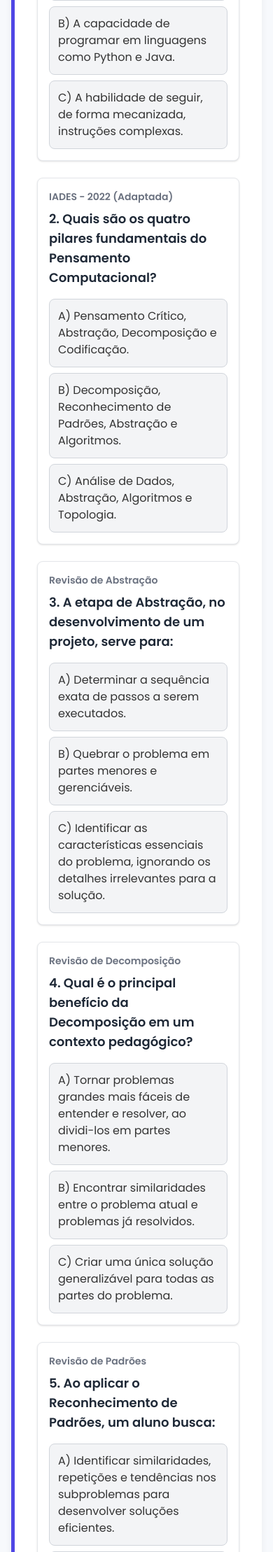
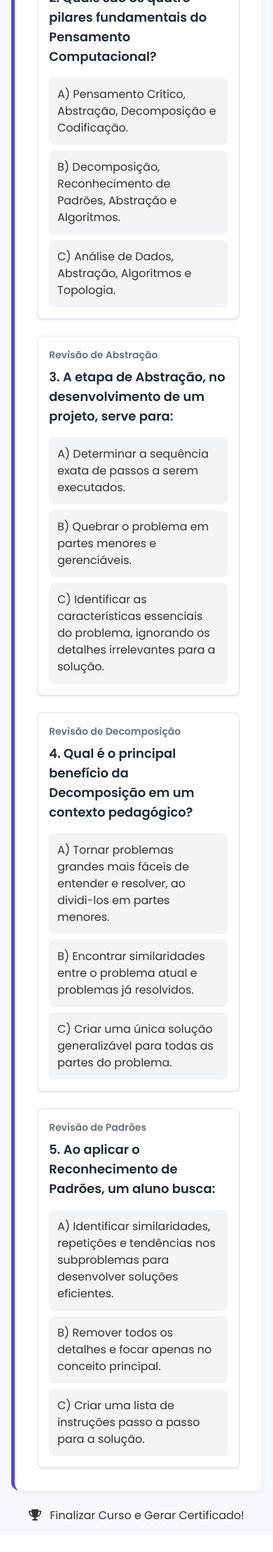
Before and after one commit to danidancr/PCTeacher, a Python web app: template templates/conteudo-projeto-final.html in a window 390 px wide. Shown: the part 2497-4715 px from the top of the page at 70% size. After the commit the page ends 4670 px from the top, so only its background shows below. Run offline with Jinja, Linux system fonts and the light colour scheme; the template is opened without the code that fills it, so the values that code supplies are empty; some libraries are stand-ins or nearby versions.

Commit message:
atualizar exercício de projeto

```diff
--- a/templates/conteudo-base.html
+++ b/templates/conteudo-base.html
@@ -5,12 +5,16 @@
     <meta name="viewport" content="width=device-width, initial-scale=1.0">
 
     <title>PC Teacher - {% block title %}{% endblock %}</title>
+
+    {# --- IMPORTAÇÕES (Tailwind, Fontes, Ícones) --- #}
     <link rel="stylesheet" href="{{ url_for('static', filename='css/dashboard.css') }}">
     <link rel="stylesheet" href="{{ url_for('static', filename='css/modulos.css') }}">
 
+    {# CDN do Tailwind CSS 3.x - Uso de Script Config #}
     <script src="https://cdn.tailwindcss.com"></script>
     <link href="https://fonts.googleapis.com/css2?family=Poppins:wght@400;500;600;700&display=swap" rel="stylesheet">
-    <link rel="stylesheet" href="https://cdnjs.cloudflare.com/ajax/libs/font-awesome/6.0.0-beta3/css/all.min.css">
+    {# Font Awesome v6 - Sólido (fas) #}
+    <link rel="stylesheet" href="https://cdnjs.cloudflare.com/ajax/libs/font-awesome/6.5.1/css/all.min.css">
 
     <script>
         tailwind.config = {
@@ -24,23 +28,37 @@
                     },
                     fontFamily: {
                         sans: ['Poppins', 'sans-serif'],
-                    }
+                    },
+                    // Adiciona transições suaves por padrão
+                    transitionProperty: {
+                        'colors': 'background-color, border-color, color, fill, stroke',
+                        'shadow': 'box-shadow',
+                        'transform': 'transform',
+                    },
                 }
             }
         }
     </script>
 
     <style>
+        /* --- DEFINIÇÕES DE VARIÁVEIS CSS --- */
+        :root {
+            --primary-indigo: #4f46e5;
+            --secondary-green: #10b981;
+            --dark-gray: #1f2937;
+        }
+
         /* --- ESTILOS GERAIS E DO CORPO DA PÁGINA --- */
 
         *, ::before, ::after {
             box-sizing: border-box;
         }
-        /* Elimina a barra de rolagem horizontal e define a fonte Poppins */
+
         html, body {
             overflow-x: hidden;
             width: 100%;
             font-family: 'Poppins', sans-serif;
+            min-height: 100vh; /* Garante que o corpo preencha a tela */
         }
 
         /* IMPEDE O OVERFLOW HORIZONTAL NO CONTEÚDO PRINCIPAL (FIX CRÍTICO) */
@@ -66,7 +84,12 @@
             border-radius: 0.75rem;
             box-shadow: 0 4px 12px rgba(0, 0, 0, 0.05);
             margin-bottom: 1.5rem;
-            border-left: 5px solid #4f46e5; /* Detalhe lateral em indigo */
+            border-left: 5px solid var(--primary-indigo); /* Detalhe lateral em indigo */
+            transition: box-shadow 0.3s ease;
+        }
+
+        .content-section:hover {
+            box-shadow: 0 6px 15px rgba(0, 0, 0, 0.08);
         }
 
         /* Títulos Principais */
@@ -97,72 +120,79 @@
 
         /* Botão principal de finalização */
         .btn-finish {
-            background-color: #10b981; /* secondary-green */
-            color: white;
-            padding: 0.75rem 1.5rem;
-            border-radius: 0.5rem;
-            font-weight: 600;
-            transition: background-color 0.2s, transform 0.1s;
+            /* Uso de @apply para manter classes Tailwind nos estilos customizados */
+            @apply bg-secondary-green text-white py-3 px-6 rounded-lg font-semibold shadow-lg transition duration-200 ease-in-out;
         }
 
         .btn-finish:hover {
-            background-color: #059669; /* green-700 */
-            transform: translateY(-1px);
+            @apply bg-green-700 transform -translate-y-0.5 shadow-xl;
         }
 
         /* Estilo para as opções do quiz */
         .quiz-option {
-            transition: all 0.1s ease-in-out;
-            border: 1px solid #d1d5db; /* gray-300 */
-            cursor: pointer;
-            padding: 1rem;
-            border-radius: 0.5rem;
+            /* Simplificado com classes Tailwind para transição, borda e fundo */
+            @apply transition-colors duration-150 ease-in-out border border-gray-300 cursor-pointer p-4 rounded-lg flex items-center justify-between;
         }
 
         .quiz-option:hover:not(.pointer-events-none) {
-            background-color: #f3f4f6; /* gray-100 */
+            @apply bg-gray-50 shadow-sm;
+        }
+
+        /* Indicador de Status do Quiz (Adicionado) */
+        .quiz-status-icon {
+            @apply text-lg transition-opacity duration-300 ml-3;
+            opacity: 0; /* Inicia oculto */
+        }
+        .quiz-status-icon.visible {
+            opacity: 1; /* Torna visível após o clique */
         }
 
         /* Layout Responsivo para a Sidebar (Mobile/Tablet) */
         @media (max-width: 1023px) {
             .sidebar {
+                /* Sidebar fixada no topo/abaixo da nav-bar em mobile (se existir) */
                 width: 100%;
                 height: auto;
                 position: relative;
                 padding: 1rem 0;
+                /* Corrigindo display para bloco em mobile, mantendo flex no logo */
+                display: block;
             }
             .main-content {
                 margin-left: 0;
                 padding-top: 1rem;
             }
-            /* Garantindo que a navegação seja horizontal em mobile */
+
+            /* Garante que a navegação seja horizontal e flexível em mobile */
             .sidebar-nav {
-                flex-direction: row;
-                flex-wrap: wrap;
-                justify-content: space-around;
-                border-top: 1px solid #374151;
-                padding-top: 1rem;
+                @apply flex flex-row flex-wrap justify-around border-t border-gray-700 pt-3 px-1;
             }
             .sidebar-item {
-                padding: 0.5rem 0.5rem;
-                margin: 0.25rem;
+                @apply flex-grow text-center py-2 px-1 text-sm rounded-md transition-all duration-150;
                 flex-basis: auto;
-                justify-content: center;
             }
+            .sidebar-item i {
+                @apply block text-lg mb-1; /* Ícone acima do texto */
+            }
+
             .sidebar-footer {
+                display: none; /* Oculta a opção Sair no footer em mobile */
+            }
+
+            /* Oculta o texto do logo e indicadores em mobile para economizar espaço */
+            .sidebar-header .title,
+            .sidebar-progress-indicator {
                 display: none;
             }
-            /* Oculta o texto do logo em mobile para economizar espaço */
-            .sidebar-header .title {
-                display: none;
-            }
-            /* Esconde o indicador de progresso em mobile para manter a sidebar limpa */
-            .sidebar-progress-indicator {
-                display: none;
+
+            .sidebar-header {
+                /* Centraliza ou ajusta o logo em mobile */
+                @apply justify-center;
             }
         }
     </style>
 
+    {# --- Importações do Firebase Client SDK (Versão 9 modular é preferível, mas mantendo a v8 por compatibilidade) --- #}
     <script src="https://www.gstatic.com/firebasejs/8.10.1/firebase-app.js"></script>
     <script src="https://www.gstatic.com/firebasejs/8.10.1/firebase-auth.js"></script>
     <script src="https://www.gstatic.com/firebasejs/8.10.1/firebase-firestore.js"></script>
@@ -170,67 +200,67 @@
 </head>
 <body class="bg-light-bg">
 
-    <div class="min-h-screen">
+    <div class="min-h-screen lg:flex">
 
-        <aside class="sidebar w-full lg:w-72" id="sidebar">
-            <div class="sidebar-header">
-                <img src="{{ url_for('static', filename='img/logo-black.png') }}" alt="Professores ensinando">
-                <span class="title">PC Teacher</span>
+        {# --- SIDEBAR --- #}
+        <aside class="sidebar bg-dark-gray text-white w-full lg:w-72 flex flex-col fixed h-16 lg:h-full lg:static z-10 shadow-lg" id="sidebar">
+            <div class="sidebar-header flex items-center justify-start p-4 border-b border-gray-700 h-16">
+                <img src="{{ url_for('static', filename='img/logo-black.png') }}" alt="Professores ensinando" class="h-8 w-8 mr-2 rounded-full bg-white p-1">
+                <span class="title text-xl font-bold">PC Teacher</span>
             </div>
 
+            <div class="flex flex-col flex-grow overflow-y-auto lg:p-0">
+
                 {# ========================================================= #}
-            {# NOVO INDICADOR DE PROGRESSO GERAL NA SIDEBAR #}
-            {# A variável 'progresso' era buscada aqui, mas agora usamos 'progresso_data' #}
-            {# O {% if progresso_data %} garante que não haverá erro UndefinedError #}
+                {# INDICADOR DE PROGRESSO GERAL #}
                 {% if progresso_data and user %}
                 <div class="sidebar-progress-indicator p-4 text-white">
-                <p class="text-sm font-semibold mb-1">Olá, {{ user.nome.split(' ')[0] }}!</p>
+                    <p class="text-sm font-semibold mb-1 truncate">Olá, {{ user.nome.split(' ')[0] }}! 👋</p>
                     <p class="text-xs text-gray-300 mb-2">Progresso Geral:</p>
                     <div class="w-full bg-gray-600 rounded-full h-2.5">
-                    <div class="bg-secondary-green h-2.5 rounded-full"
+                        <div class="bg-secondary-green h-2.5 rounded-full transition-all duration-700 ease-out"
                             style="width: {{ progresso_data.overall_percent }}%">
                         </div>
                     </div>
                     <p class="text-xs mt-1 text-gray-300 font-bold text-right">
-                    {{ progresso_data.overall_percent }}%
+                        {{ progresso_data.overall_percent }}% Concluído
                     </p>
                 </div>
                 {% endif %}
                 {# ========================================================= #}
 
-            <nav class="sidebar-nav">
-                <a href="{{ url_for('perfil') }}" class="sidebar-item">
-                    <i class="fas fa-user-circle"></i> Meu Perfil
+                <nav class="sidebar-nav flex flex-col space-y-1 p-4 flex-grow">
+                    <a href="{{ url_for('perfil') }}" class="sidebar-item flex items-center p-3 text-gray-300 hover:bg-gray-700 rounded-lg">
+                        <i class="fas fa-user-circle w-6"></i> <span class="lg:inline">Meu Perfil</span>
                     </a>
-                <a href="{{ url_for('modulos') }}" class="sidebar-item active">
-                    <i class="fas fa-book"></i> Módulos
+                    <a href="{{ url_for('modulos') }}" class="sidebar-item active flex items-center p-3 text-white bg-primary-indigo/80 hover:bg-primary-indigo rounded-lg font-medium">
+                        <i class="fas fa-book w-6"></i> <span class="lg:inline">Módulos</span>
                     </a>
-                <a href="{{ url_for('progresso') }}" class="sidebar-item">
-                    <i class="fas fa-chart-line"></i> Meu Progresso
+                    <a href="{{ url_for('progresso') }}" class="sidebar-item flex items-center p-3 text-gray-300 hover:bg-gray-700 rounded-lg">
+                        <i class="fas fa-chart-line w-6"></i> <span class="lg:inline">Meu Progresso</span>
                     </a>
-                <a href="{{ url_for('certificado') }}" class="sidebar-item">
-                    <i class="fas fa-certificate"></i> Certificado
+                    <a href="{{ url_for('certificado') }}" class="sidebar-item flex items-center p-3 text-gray-300 hover:bg-gray-700 rounded-lg">
+                        <i class="fas fa-certificate w-6"></i> <span class="lg:inline">Certificado</span>
                     </a>
                 </nav>
+            </div>
 
-            <a href="{{ url_for('logout') }}" class="sidebar-footer">
-                <i class="fas fa-sign-out-alt"></i> Sair
+            <a href="{{ url_for('logout') }}" class="sidebar-footer flex items-center justify-center p-4 border-t border-gray-700 hover:bg-red-700 transition duration-150 text-white font-semibold">
+                <i class="fas fa-sign-out-alt mr-2"></i> Sair
             </a>
         </aside>
 
-        <main class="main-content lg:ml-72 p-4 lg:p-8 flex-grow w-full space-y-6">
+        {# --- CONTEÚDO PRINCIPAL --- #}
+        <main class="main-content lg:ml-72 p-4 lg:p-8 flex-grow w-full space-y-6 pt-20 lg:pt-8">
             <h1 class="text-3xl font-bold text-gray-800 mb-6">{% block content_title %}{% endblock %}</h1>
 
+            {# --- FLASH MESSAGES --- #}
             {% with messages = get_flashed_messages(with_categories=true) %}
                 {% if messages %}
                     <div class="space-y-2">
                     {% for category, message in messages %}
-                        <div class="p-3 rounded-lg font-medium
-                            {% if category == 'success' %}bg-secondary-green/10 text-secondary-green border border-secondary-green{% endif %}
-                            {% if category == 'danger' %}bg-red-100 text-red-600 border border-red-400{% endif %}
-                            {% if category == 'warning' %}bg-yellow-100 text-yellow-600 border border-yellow-400{% endif %}
-                            {% if category == 'info' %}bg-blue-100 text-blue-600 border border-blue-400{% endif %}
-                        " role="alert">
+                        {% set bg_class = {'success': 'bg-secondary-green/10 text-secondary-green border-secondary-green', 'danger': 'bg-red-100 text-red-600 border-red-400', 'warning': 'bg-yellow-100 text-yellow-600 border-yellow-400', 'info': 'bg-blue-100 text-blue-600 border-blue-400'}.get(category, 'bg-gray-100 text-gray-800 border-gray-400') %}
+                        <div class="p-3 rounded-lg font-medium border-l-4 {{ bg_class }}" role="alert">
                             {{ message }}
                         </div>
                     {% endfor %}
@@ -238,58 +268,64 @@
                 {% endif %}
             {% endwith %}
 
+            {# --- BLOCKS DE CONTEÚDO --- #}
             {% block content %}{% endblock %}
 
+            {# --- BOTÃO DE FINALIZAÇÃO (Ex: Quiz, Aula) --- #}
             {% block finish_button %}{% endblock %}
 
         </main>
     </div>
 
+    {# --- SCRIPTS DE INICIALIZAÇÃO E LÓGICA FRONT-END --- #}
     <script>
-        // Variáveis injetadas pelo Flask (ver app.py)
-        // CORREÇÃO CRÍTICA APLICADA: Usamos |default({}) para rotas públicas e |tojson | safe
+        // Variáveis injetadas pelo Flask (usamos const)
+        // Correção aplicada: Usamos |default({}) para rotas públicas e |tojson | safe
         // para garantir que a saída seja um objeto JS (ou null) válido.
         const FIREBASE_CONFIG = {{ __firebase_config | default({}) | tojson | safe }};
         const INITIAL_AUTH_TOKEN = '{{ __initial_auth_token | default('') }}';
         const APP_ID = '{{ __app_id | default('prod') }}';
 
-        // Variável global para saber se o Firebase está pronto
         let isFirebaseReady = false;
 
-        // Verifica se há configurações do Firebase e se a inicialização é necessária
-        // Usamos FIREBASE_CONFIG && FIREBASE_CONFIG !== null para verificar o valor
-        if (FIREBASE_CONFIG && FIREBASE_CONFIG !== null && Object.keys(FIREBASE_CONFIG).length > 0 && !firebase.apps.length) {
+        const hasFirebaseConfig = FIREBASE_CONFIG && Object.keys(FIREBASE_CONFIG).length > 0;
+
+        if (hasFirebaseConfig && !firebase.apps.length) {
             try {
                 // 1. Inicializa o Firebase Client
                 firebase.initializeApp(FIREBASE_CONFIG);
                 console.log("Firebase Client inicializado com sucesso.");
 
-                // 2. Autentica o usuário com o token customizado
+                // 2. Autentica o usuário com o token customizado (promessa)
                 firebase.auth().signInWithCustomToken(INITIAL_AUTH_TOKEN)
                     .then((userCredential) => {
                         console.log("Usuário autenticado no Firebase Client.");
                         isFirebaseReady = true;
 
-                        // Opcional: Disparar um evento se outros scripts precisarem saber que a autenticação terminou
-                        const authEvent = new CustomEvent('firebaseAuthReady', { detail: { userId: userCredential.user.uid, appId: APP_ID } });
+                        // Dispara um evento customizado
+                        const authEvent = new CustomEvent('firebaseAuthReady', {
+                            detail: {
+                                userId: userCredential.user.uid,
+                                appId: APP_ID
+                            }
+                        });
                         document.dispatchEvent(authEvent);
-
                     })
                     .catch((error) => {
                         console.error("Erro na autenticação Firebase Client:", error);
-                        // AVISO: Se a autenticação falhar, o salvamento não funcionará.
                     });
 
             } catch (e) {
                 console.error("Erro CRÍTICO ao iniciar o Firebase:", e);
             }
-        } else if (FIREBASE_CONFIG === null || Object.keys(FIREBASE_CONFIG).length === 0) {
-             console.warn("AVISO: Variáveis de configuração do Firebase (FIREBASE_CLIENT_CONFIG) não foram injetadas. Funcionalidades de projeto serão desabilitadas.");
+        } else if (!hasFirebaseConfig) {
+             console.warn("AVISO: Variáveis de configuração do Firebase não foram injetadas. Funcionalidades de projeto serão desabilitadas.");
         }
 
         // =================================================================
-        // Lógica do Quiz (Função checkAnswer existente, apenas movida para baixo)
+        // Lógica do Quiz
         // =================================================================
+
         /**
          * Verifica a resposta do quiz, aplica estilos e exibe o feedback.
          * @param {string} questionId - ID da div que contém a pergunta (ex: 'q-mod0-1').
@@ -301,43 +337,51 @@
             const questionElement = document.getElementById(questionId);
             const options = questionElement.querySelectorAll('.quiz-option');
             const feedbackContainer = questionElement.querySelector('.feedback-message');
+            const statusIcon = selectedOption.querySelector('.quiz-status-icon');
             const isCorrect = isCorrectStr === 'true';
 
-            // 1. Desabilita todas as opções para evitar cliques duplicados
+            // 1. Desabilita todas as opções
             options.forEach(option => {
                 option.classList.add('pointer-events-none', 'opacity-80');
-                option.classList.remove('cursor-pointer', 'hover:bg-gray-100');
+                option.classList.remove('cursor-pointer', 'hover:bg-gray-50');
             });
 
-            // 2. Aplica o estilo de feedback
+            // 2. Aplica o estilo de feedback e o ícone de status
             if (isCorrect) {
-                selectedOption.classList.add('bg-green-100', 'border-green-500', 'shadow-md');
+                selectedOption.classList.add('bg-green-100', 'border-green-500', 'shadow-md', 'scale-105');
+                if (statusIcon) {
+                    statusIcon.innerHTML = '<i class="fas fa-check-circle text-secondary-green"></i>';
+                    statusIcon.classList.add('visible');
+                }
             } else {
                 selectedOption.classList.add('bg-red-100', 'border-red-500', 'shadow-md');
+                 if (statusIcon) {
+                    statusIcon.innerHTML = '<i class="fas fa-times-circle text-red-500"></i>';
+                    statusIcon.classList.add('visible');
+                }
 
-                // Destaca a resposta correta se a opção selecionada for incorreta
+                // Destaca a resposta correta
                 const correctAnswer = questionElement.querySelector('.quiz-option[data-correct="true"]');
                 if (correctAnswer) {
-                    // Remove o hover/fundo padrão e aplica o destaque verde
-                    correctAnswer.classList.remove('bg-gray-100', 'bg-red-100', 'opacity-80');
-                    correctAnswer.classList.add('bg-green-200', 'border-green-500', 'shadow-md');
+                    correctAnswer.classList.remove('opacity-80');
+                    correctAnswer.classList.add('bg-green-200', 'border-green-500', 'shadow-md', 'font-medium');
                 }
             }
 
             // 3. Exibe o feedback/racional
-            const icon = isCorrect ? '<i class="fas fa-check-circle mr-2"></i>' : '<i class="fas fa-times-circle mr-2"></i>';
-            const statusClass = isCorrect ? 'text-secondary-green border-green-500' : 'text-red-500 border-red-500';
+            const icon = isCorrect ? '<i class="fas fa-lightbulb mr-2 text-secondary-green"></i>' : '<i class="fas fa-exclamation-triangle mr-2 text-red-500"></i>';
+            const statusClass = isCorrect ? 'border-secondary-green' : 'border-red-500';
 
             feedbackContainer.innerHTML = `
-                <p class="font-semibold ${statusClass} flex items-center">
-                    ${icon} ${isCorrect ? 'Correto!' : 'Incorreto.'}
+                <p class="font-semibold text-gray-800 flex items-center mb-1">
+                    ${icon} Racional da Resposta
                 </p>
                 <p class="mt-2 text-gray-700">${rationale}</p>
             `;
             feedbackContainer.classList.remove('hidden');
-            feedbackContainer.classList.add('border-l-4', 'p-3', 'bg-white', 'shadow-inner');
+            feedbackContainer.classList.add('border-l-4', 'p-4', 'bg-white', 'shadow-inner', statusClass);
 
-            // 4. Rola para o feedback para garantir visibilidade em telas pequenas
+            // 4. Rola para o feedback para garantir visibilidade
             feedbackContainer.scrollIntoView({ behavior: 'smooth', block: 'nearest' });
         }
     </script>
```
Lines whose indentation alone changed are shown as unchanged.
